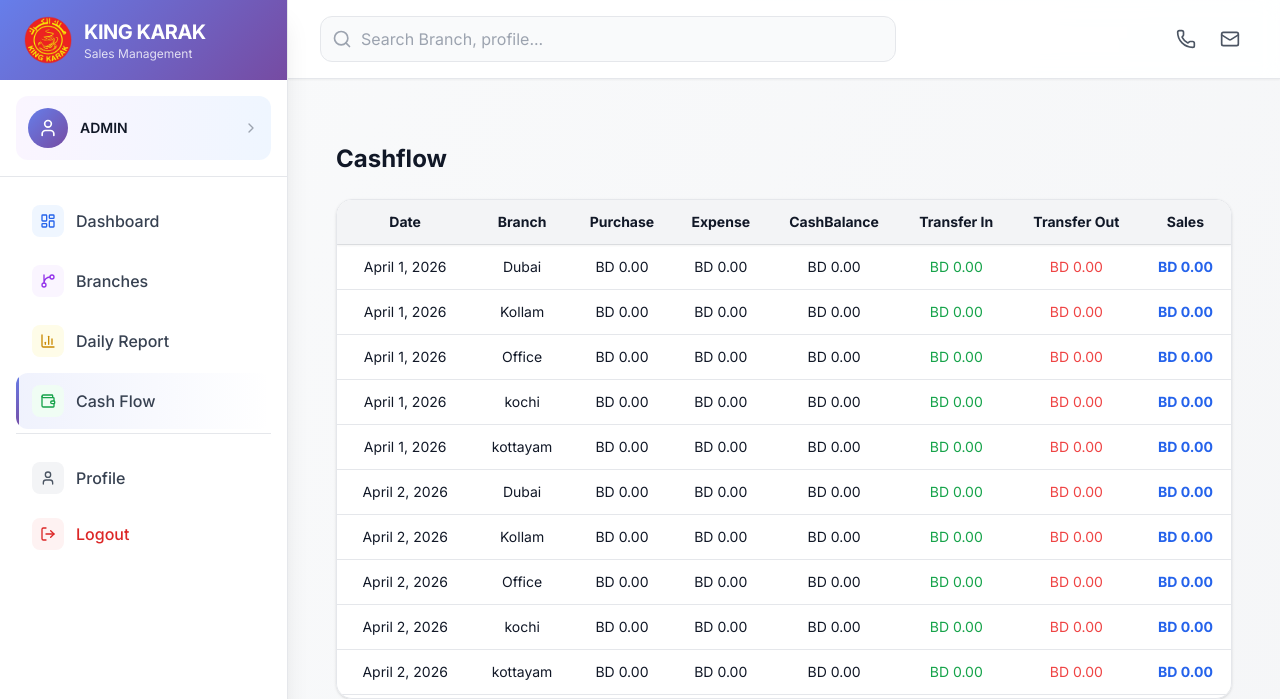
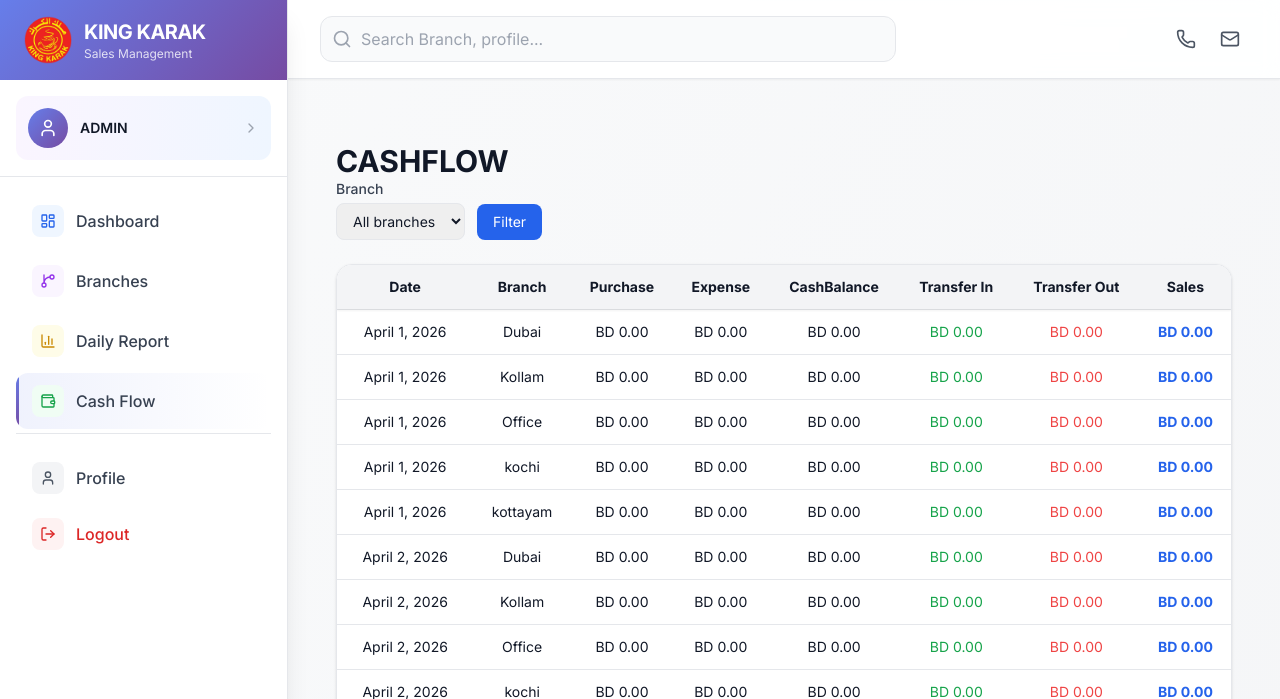
Before and after one commit to abhinavdeveloperiz/king-karakk-crm, a Django app: page /admin/cashflow/ in a window 1280 px wide. Shown: the top 699 px of the page. Run offline with Django 4.2, Linux system fonts and the light colour scheme; a user stored in the database is signed in; data comes from the database, SQL or seed files in the repository; both versions use the stored data as it was after the commit; some libraries are stand-ins or nearby versions.

Commit message:
final product

```diff
--- a/app/templates/owner/admin_cashflow.html
+++ b/app/templates/owner/admin_cashflow.html
@@ -3,9 +3,35 @@
 
 <div class="max-w-7xl mx-auto py-10 px-4">
 
-    <h1 class="text-2xl font-bold mb-6">
+
+
+    <h1 class="text-2xl sm:text-3xl font-bold text-gray-900 flex items-center gap-3 uppercase">
+
         Cashflow
     </h1>
+
+    <form method="get" class="mb-6 flex flex-wrap gap-3 items-end">
+        <div>
+            <label class="block text-sm font-medium text-gray-700 mb-1" for="branch">Branch</label>
+            <select id="branch" name="branch" class="border rounded-lg px-3 py-2 w-full text-sm">
+                <option value="">All branches</option>
+                {% for branch in branches %}
+                <option value="{{ branch.id }}" {% if selected_branch and selected_branch.id == branch.id %}selected{% endif %}>
+                    {{ branch.name }}
+                </option>
+                {% endfor %}
+            </select>
+        </div>
+
+        <input type="hidden" name="month" value="{{ selected_month }}">
+        <input type="hidden" name="year" value="{{ selected_year }}">
+
+        <button type="submit" class="bg-blue-600 text-white rounded-lg px-4 py-2 text-sm">Filter</button>
+        {% if selected_branch %}
+        <a href="{% url 'admin_cashflow' %}?month={{ selected_month }}&year={{ selected_year }}"
+            class="text-sm text-blue-600 underline">Clear filter</a>
+        {% endif %}
+    </form>
 
     <!-- MAIN TABLE -->
     <div class="bg-white shadow border rounded-2xl mb-10 overflow-x-auto max-h-[500px] overflow-y-auto">
--- a/app/views.py
+++ b/app/views.py
@@ -435,11 +435,16 @@ def Admin_cashflow(request):
 
     selected_month = int(request.GET.get("month", today.month))
     selected_year = int(request.GET.get("year", today.year))
+    selected_branch_id = request.GET.get("branch")
 
     # Month range
     _, last_day = monthrange(selected_year, selected_month)
 
     branches = Branch.objects.all().order_by("name")
+    selected_branch = None
+    if selected_branch_id:
+        selected_branch = branches.filter(id=selected_branch_id).first()
+    branches_to_show = [selected_branch] if selected_branch else branches
 
     cashflow_data = []
 
@@ -455,7 +460,7 @@ def Admin_cashflow(request):
 
         branch_data = []
 
-        for branch in branches:
+        for branch in branches_to_show:
 
             branch_tx = day_transactions.filter(branch=branch)
 
@@ -504,11 +509,15 @@ def Admin_cashflow(request):
         transaction_type="TRANSFER",
         created_on__month=selected_month,
         created_on__year=selected_year
-    ).select_related("branch", "target_branch").order_by("-created_on")
+    )
+    if selected_branch:
+        transfers = transfers.filter(Q(branch=selected_branch) | Q(target_branch=selected_branch))
+    transfers = transfers.select_related("branch", "target_branch").order_by("-created_on")
 
     context = {
         "cashflow_data": cashflow_data,
         "branches": branches,
+        "selected_branch": selected_branch,
         "transfers": transfers,
         "selected_month": selected_month,
         "selected_year": selected_year,
```
Also changed, not shown: db.sqlite3.
